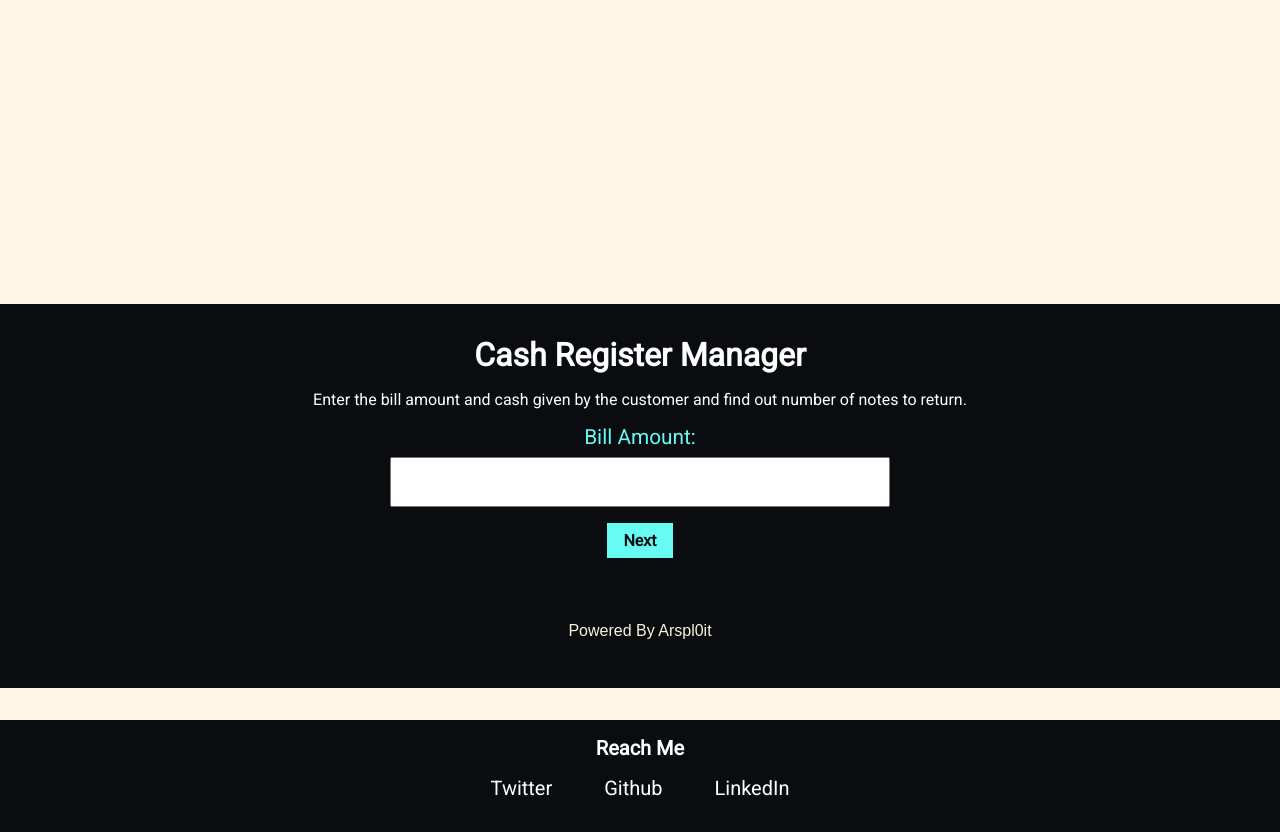
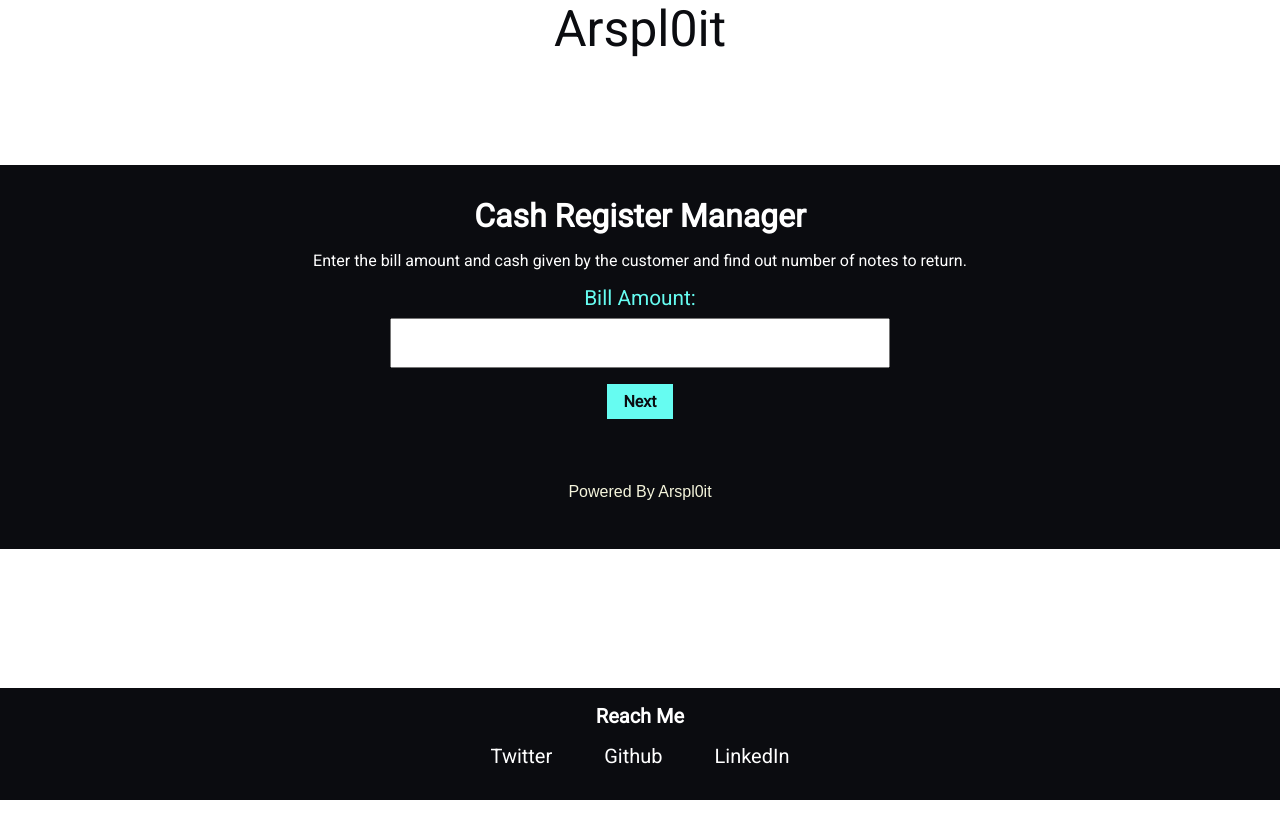
Before and after one commit to Arya-0902/cash-registry, a plain HTML site: page index.html in a window 1280 px wide. After the commit the page ends 800 px from the top, so only its background shows below. Drawn offline with Linux system fonts and the light colour scheme.

Commit message:
minor changes

```diff
--- a/index.html
+++ b/index.html
@@ -12,7 +12,7 @@
 
 <body>
     <div class="main-wrapper">
-
+        <div class="producer">Arspl0it</div>
     <div class="container">
         <h1 class="heading">Cash Register Manager</h1>
         <p class="description">Enter the bill amount and cash given by the customer and find out
--- a/style.css
+++ b/style.css
@@ -17,8 +17,7 @@
 }
 body {
   margin: 0;
-  margin-top: 2rem;
-  background-color: #fff5e4;
+  background-color: var(--white);
 }
 
 .main-wrapper {
@@ -28,12 +27,20 @@ body {
   min-height: 100vh;
 }
 
+.producer {
+    font-size: 50px;
+    color: var(--primary-color);
+    text-align: center;
+}
+
 .container {
-  width: 100%;
-  margin: auto;
-  padding: 2rem 1rem;
-  text-align: center;
-  background-color: var(--primary-color);
+    width: 100%;
+    min-height: 200px;
+    margin: auto;
+    margin-top: 0rem;
+    padding: 2rem 1rem;
+    text-align: center;
+ background-color: var(--primary-color);
   margin-bottom: 2rem;
 }
 
```
